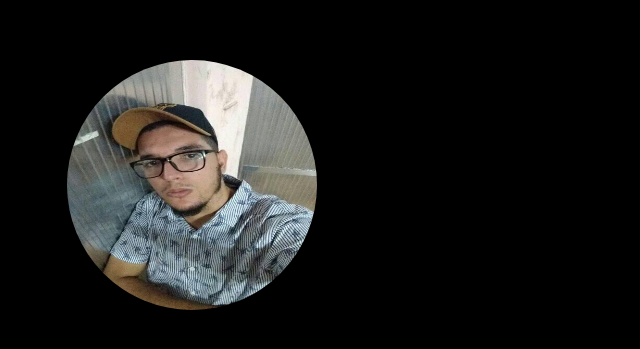
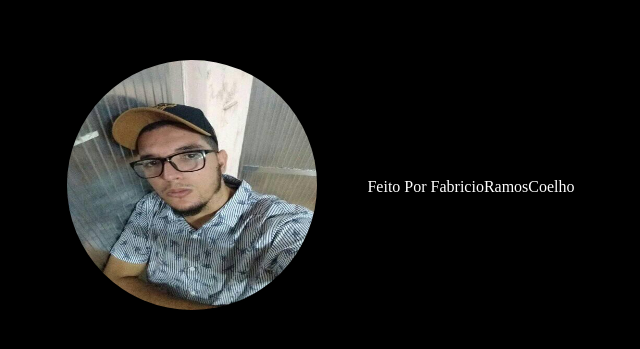
Before and after one commit to FabricioRamosOficial/Projetos-html, a plain HTML site: page Profille picture effect/Index.html in a window 1280 px wide. Shown: the part 213-562 px from the top of the page, without its empty margins (319-959 px from the left). Drawn offline with Linux system fonts and the light colour scheme.

Commit message:
Ajustando detalhes

```diff
--- a/Profille picture effect/Index.html
+++ b/Profille picture effect/Index.html
@@ -8,7 +8,8 @@
     <title>Picture effects</title>
 </head>
 <body>
-  <a href="https://github.com/FabricioRamosOficial" target="_blank"> <img src="Picture.jpg"> </a>
+  <a href="https://github.com/FabricioRamosOficial" target="_blank"> <img src="Imagens/Picture.jpg"></a>
+  <footer>Feito Por FabricioRamosCoelho</footer>
 </body>
-<footer>Feito Por FabricioRamosCoelho</footer>
+
 </html>
--- a/Profille picture effect/Style.css
+++ b/Profille picture effect/Style.css
@@ -29,3 +29,7 @@ img:hover{
         place-items:center ;
         background:black ;
     }
+    footer{
+        text-align: center;
+        color: #ffff;
+    }
```
Also changed, not shown: Profille picture effect/Imagens/Picture.jpg (renamed from Profille picture effect/Picture.jpg).
